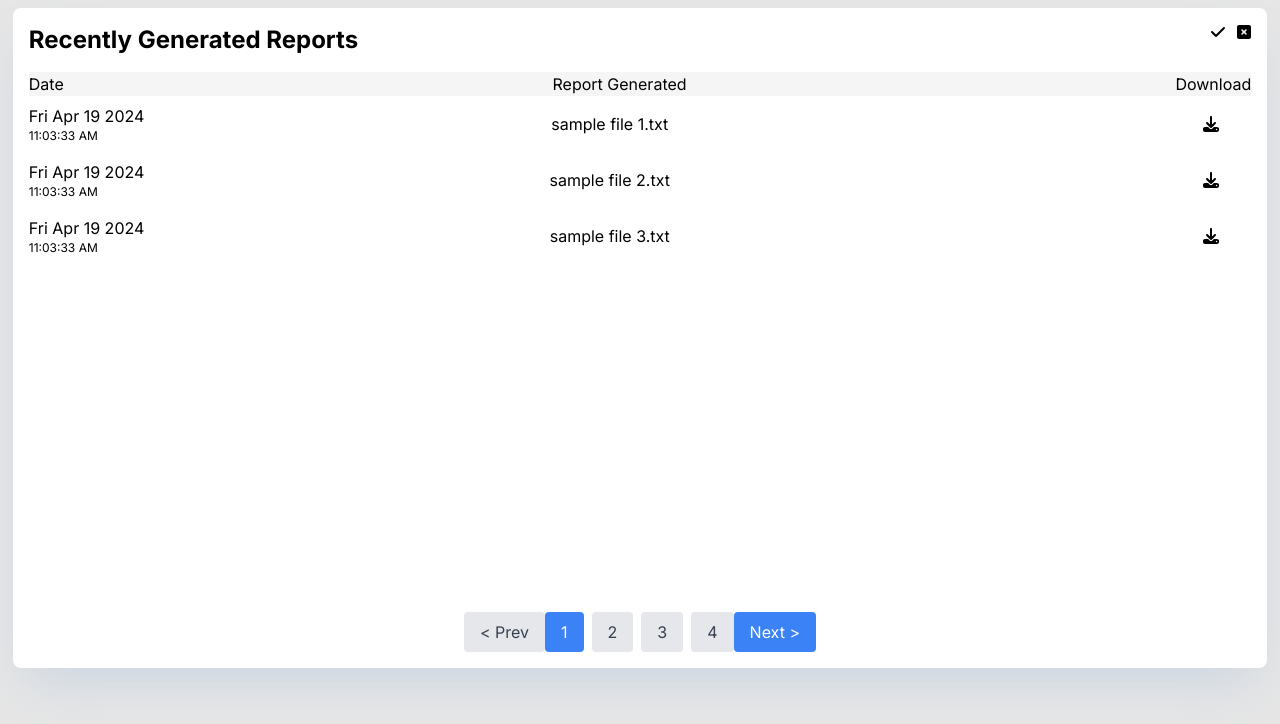
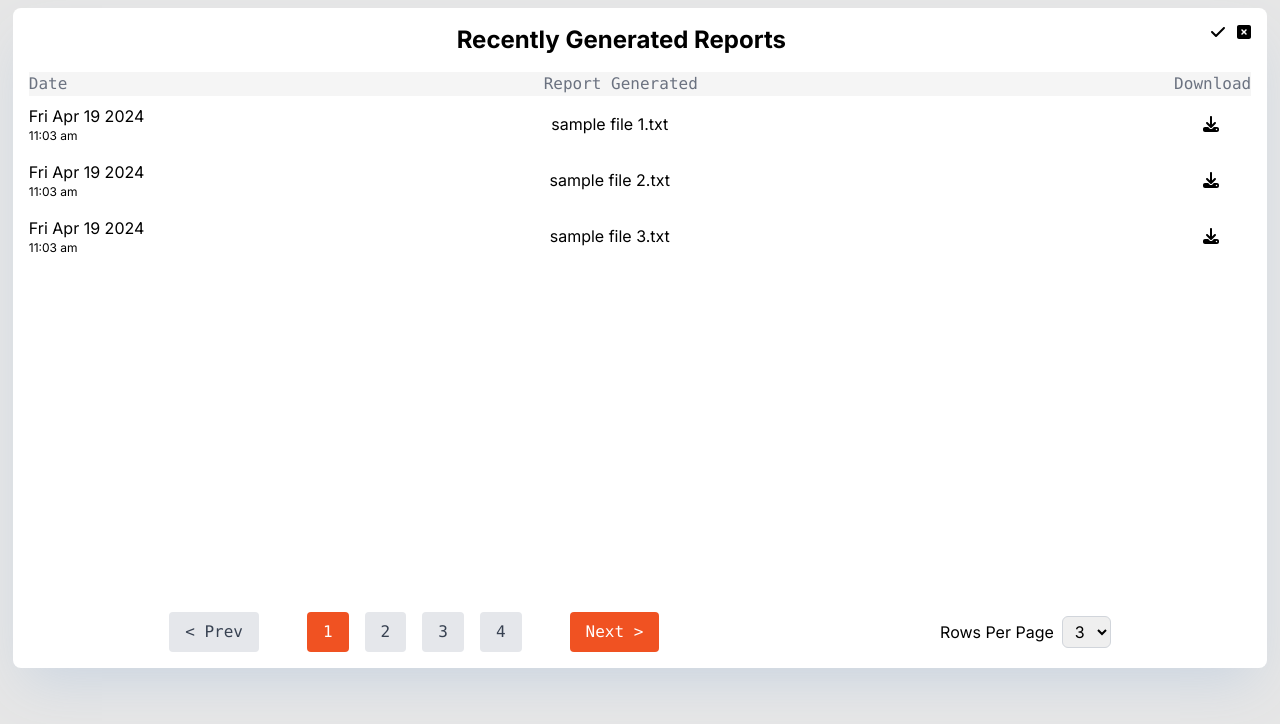
Before and after one commit to ALOK9442/uidesign, a Next.js app: page / in a window 1280 px wide. Shown: the top 724 px of the page. Built offline with nearby package versions, Linux system fonts and the light colour scheme.

Commit message:
func: added row per page and styling

```diff
--- a/src/app/component/fileitem.jsx
+++ b/src/app/component/fileitem.jsx
@@ -1,19 +1,17 @@
 import React from 'react';
-import Image from 'next/image'
 import { FontAwesomeIcon } from '@fortawesome/react-fontawesome';
 import { faDownload } from '@fortawesome/free-solid-svg-icons';
 
 const FileItem = ({ id, name }) => {
+  const currentDate = new Date();
+  const date = currentDate.toDateString();
+  const time = currentDate.toLocaleTimeString([], { hour: '2-digit', minute: '2-digit'}).toLowerCase();
 
   return (
     <div className="flex w-full justify-between items-center py-2">
       <div className='flex flex-col'>
-        <p>
-          {new Date().toDateString()}
-        </p>
-        <p className='text-xs'>
-          {new Date().toLocaleTimeString()}
-        </p>
+        <p>{date}</p>
+        <p className='text-xs'>{time}</p>
       </div>
       <div className="flex items-center">
         <span className="mr-32">{name}</span>
--- a/src/app/component/pagination.jsx
+++ b/src/app/component/pagination.jsx
@@ -14,20 +14,22 @@ const Pagination = ({ currentPage, totalPages, onPageChange }) => {
   };
 
   return (
-    <div className="flex items-center justify-between ">
+    <div>
+
+    <div className="flex items-center justify-between space-x-12">
       <button
-        className={`px-4 py-2 rounded ${currentPage === 1 ? 'bg-gray-200 text-gray-700' : 'bg-blue-500 text-white'}`}
+        className={`font-mono px-4 py-2 rounded ${currentPage === 1 ? 'bg-gray-200 text-gray-700' : 'bg-[#f05222] text-white'}`}
         onClick={handlePrevPage}
         disabled={currentPage === 1}
       >
         {'< Prev'}
       </button>
-      <div className="flex space-x-2">
+      <div className="flex space-x-4">
         {Array.from({ length: totalPages }, (_, index) => (
           <button
             key={index}
-            className={`px-4 py-2 rounded ${
-              currentPage === index + 1 ? 'bg-blue-500 text-white' : 'bg-gray-200 text-gray-700'
+            className={`px-4 py-2 font-mono rounded ${
+              currentPage === index + 1 ? 'bg-[#f05222] text-white' : 'bg-gray-200 text-gray-700'
             }`}
             onClick={() => onPageChange(index + 1)}
           >
@@ -36,8 +38,8 @@ const Pagination = ({ currentPage, totalPages, onPageChange }) => {
         ))}
       </div>
       <button
-        className={`px-4 py-2 rounded ${
-          currentPage === totalPages ? 'bg-gray-200 text-gray-700' : 'bg-blue-500 text-white'
+        className={`font-mono px-4 py-2 rounded ${
+          currentPage === totalPages ? 'bg-gray-200 text-gray-700' : 'bg-[#f05222] text-white'
         }`}
         onClick={handleNextPage}
         disabled={currentPage === totalPages}
@@ -45,6 +47,7 @@ const Pagination = ({ currentPage, totalPages, onPageChange }) => {
         {'Next >'}
       </button>
     </div>
+    </div>
   );
 };
 
--- a/src/app/page.js
+++ b/src/app/page.js
@@ -12,9 +12,15 @@ const ITEMS_PER_PAGE = 3;
 
 export default function Home() {
   const [currentPage, setCurrentPage] = useState(1);
+  const [itemsPerPage, setItemsPerPage] = useState(3)
 
   const handlePageChange = (page) => {
     setCurrentPage(page);
+  };
+
+  const handleItemsPerPageChange = (event) => {
+    const selectedValue = parseInt(event.target.value);
+    setItemsPerPage(selectedValue);
   };
 
   const startIndex = (currentPage - 1) * ITEMS_PER_PAGE;
@@ -23,14 +29,14 @@ export default function Home() {
   return (
     <div className="flex flex-col justify-between mx-auto p-4 bg-white rounded-lg w-[98%] shadow-2xl shadow-slate-300 text-black h-[660px] mt-2">
       <div>
-        <div className='flex justify-between'>
-          <h1 className="text-2xl font-bold mb-4">Recently Generated Reports</h1>
-          <p className='flex space-x-3'>
+        <div className='flex justify-center '>
+          <h1 className="text-2xl font-bold mb-4 ml-[35%]">Recently Generated Reports</h1>
+          <p className='flex space-x-3 ml-auto'>
             <FontAwesomeIcon icon={faCheck} />
             <FontAwesomeIcon icon={faXmarkSquare} />
           </p>
         </div>
-        <div className='flex items-center justify-between bg-[#f5f5f5]'>
+        <div className='font-mono flex items-center justify-between text-gray-500 bg-[#f5f5f5]'>
           <h3>Date</h3>
           <h3>Report Generated</h3>
           <h3>Download</h3>
@@ -41,12 +47,26 @@ export default function Home() {
           ))}
         </div>
       </div>
-      <div className='flex flex-col items-center'>
+      <div className='flex justify-around items-center'>
         <Pagination
           currentPage={currentPage}
           totalPages={Math.ceil(dummyData.length / ITEMS_PER_PAGE)}
           onPageChange={handlePageChange}
         />
+        <div className='flex items-center justify-center space-x-2'>
+          <h3> Rows Per Page</h3>
+          <select
+            className="px-2 py-1 border border-gray-300 rounded-md"
+            value={itemsPerPage}
+            onChange={handleItemsPerPageChange}
+          >
+            {[1, 2, 3, 4, 5].map((option) => (
+              <option key={option} value={option}>
+                {option}
+              </option>
+            ))}
+          </select>
+        </div>
       </div>
     </div>
   );
```
